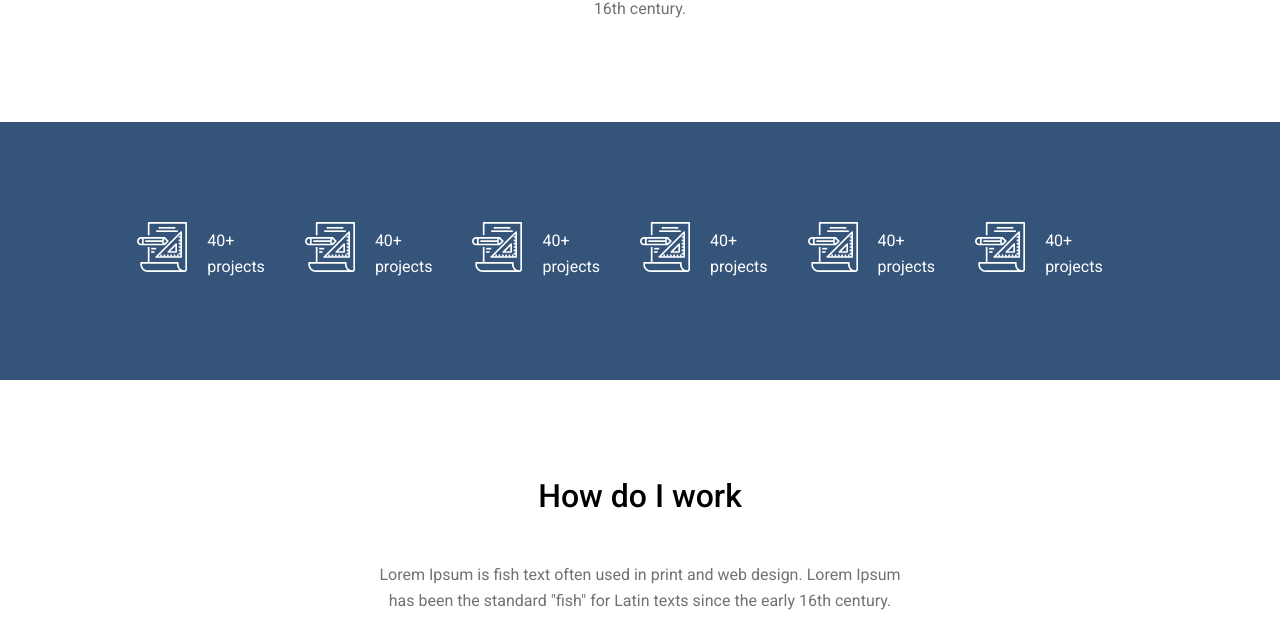
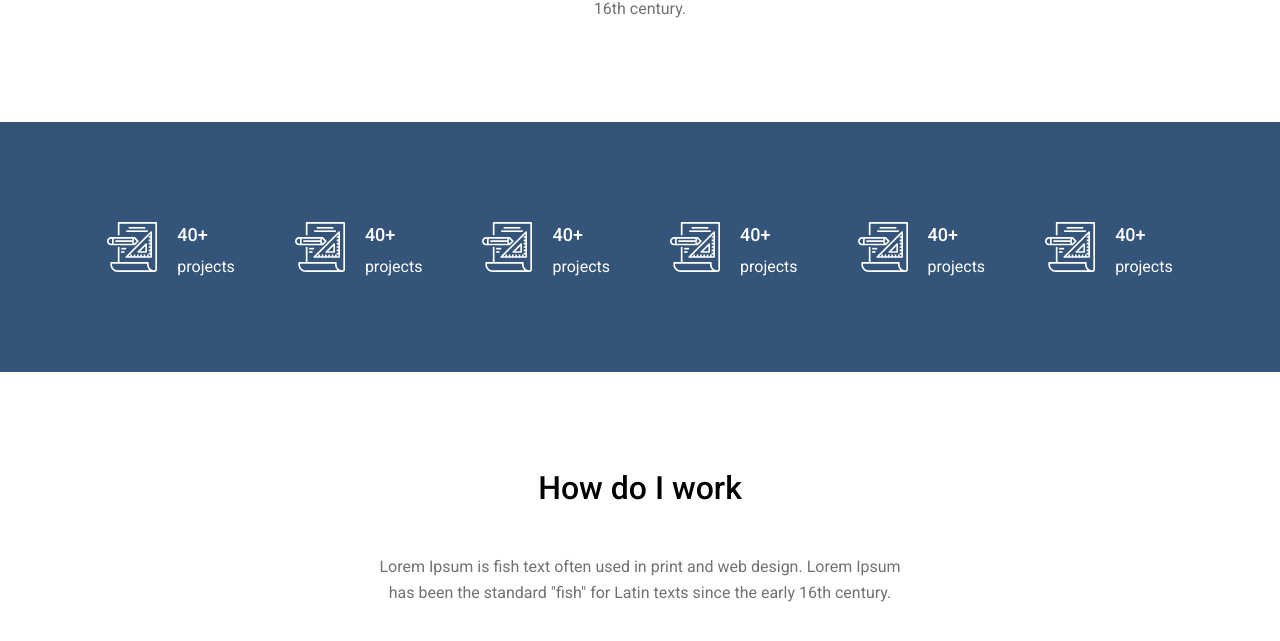
Before and after one commit to Ruslana123/Homework_9, a plain HTML site: page index.html in a window 1280 px wide. Shown: the part 939-1580 px from the top of the page. Drawn offline with Linux system fonts and the light colour scheme; a web font is replaced by a local one.

Commit message:
my first sшte ready

```diff
--- a/styles/styles.css
+++ b/styles/styles.css
@@ -11,7 +11,6 @@ html {
 .container {
     max-width: 1120px;
     margin: 0 auto;
-
 }
 
 .header .navigation {
@@ -37,7 +36,7 @@ html {
     text-transform: uppercase;
     margin-right: 42px;
     text-decoration: none;
-    }
+}
 
 .header .nav-link:last-child {
     margin-right: 0;
@@ -72,10 +71,7 @@ html {
     border: none;
     background-color: #34547A;
     color: #FFF;
-
-
     font-size: 16px;
-
     font-weight: 400;
     line-height: 26px;
     letter-spacing: 1.6px;
@@ -98,7 +94,6 @@ html {
 }
 
 .about .wrapper .text {
-
     color: #727272;
     text-align: center;
     font-size: 16px;
@@ -109,42 +104,44 @@ html {
 
 .project {
     background-color: #34547A;
-
 }
 
-/* .container {
-    max-width: 1120;
-    margin: 0 auto;
-} */
 
 .inner {
     font-size: 0;
     text-align: center;
-
 }
 
 .card {
     display: inline-block;
-    padding: 100px 40px 100px 0;
+    padding: 100px 60px 100px 0;
 
 }
 
 .card-info {
+    max-height: 44px;
     display: inline-block;
-    font-size: 16px;
-    font-weight: 400;
-    line-height: 26px;
     padding-left: 20px;
     color: #FFF;
 }
 
 .card-info h3 {
     text-align: left;
+    font-size: 18px;
+    font-weight: 500;
+    padding-bottom: 10px;
 }
 
-.card .card-info:last-child {
+.card-info span {
+    font-size: 16px;
+    font-weight: 400;
+    line-height: 26px;
+}
+
+
+
+.inner .card:last-child {
     padding-right: 0;
-
 }
 
 .work .wrapper .title {
@@ -153,7 +150,6 @@ html {
     font-size: 32px;
     font-weight: 500;
     padding: 100px 0 50px 0;
-
 }
 
 .work .wrapper .text {
```
Also changed, not shown: index.html (+0 -9 lines).
